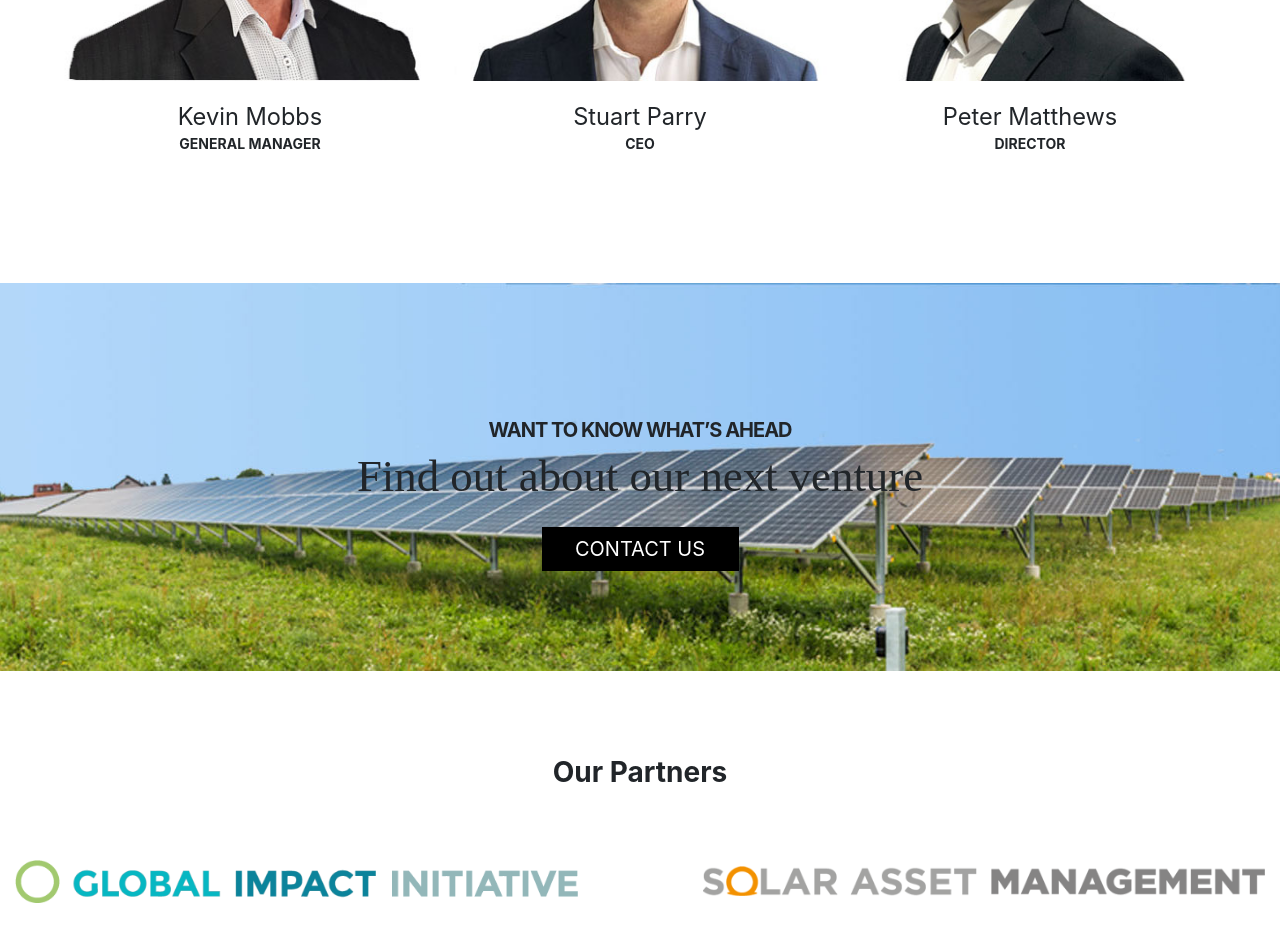
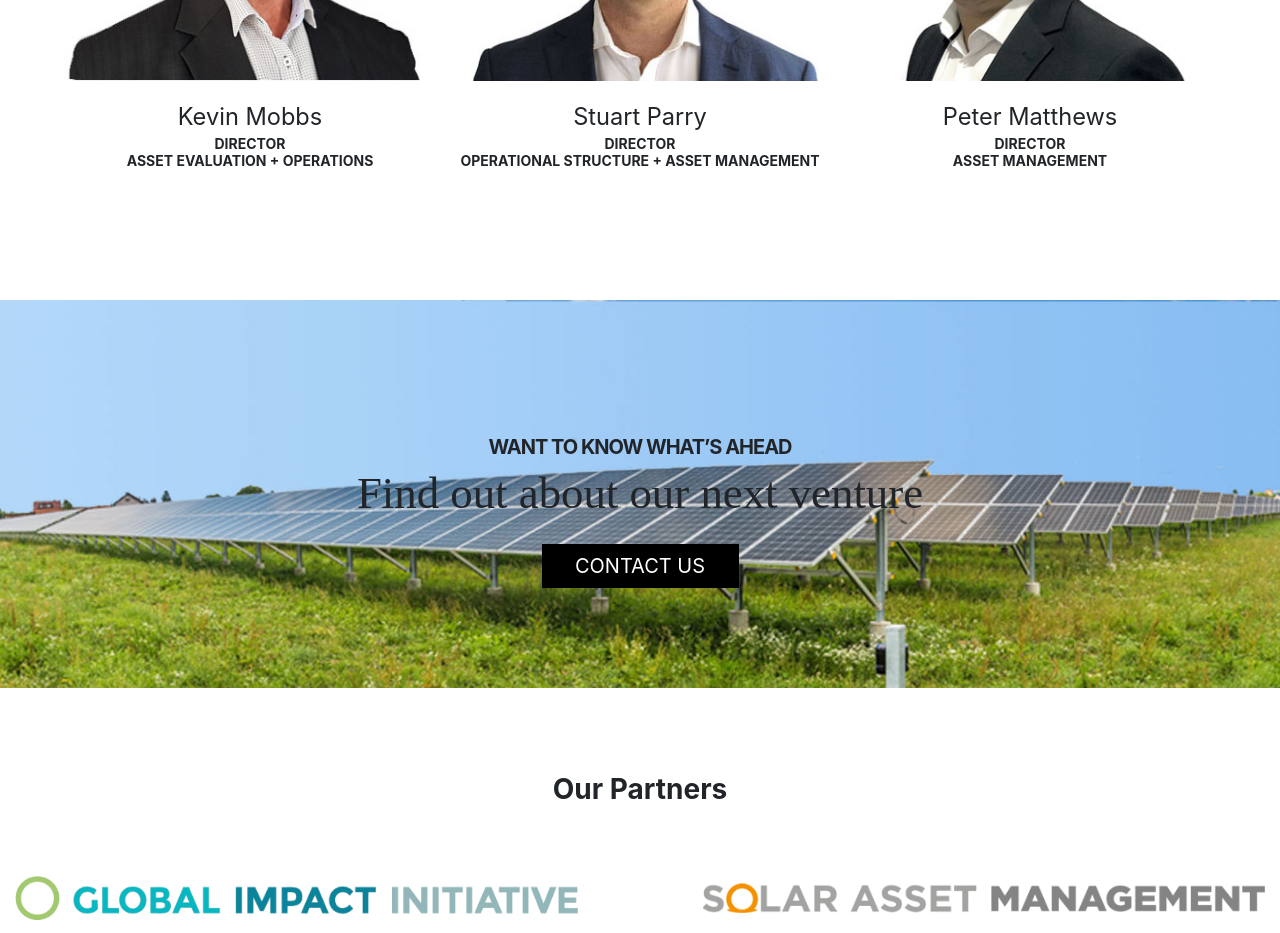
Before and after one commit to swordandstone/homepage, a website: page index.html in a window 1280 px wide. Shown: the part 2900-3833 px from the top of the page. Drawn offline with nearby package versions, Linux system fonts and the light colour scheme; files whose address does not match are found by name.

Commit message:
Update titles

```diff
--- a/index.html
+++ b/index.html
@@ -109,14 +109,16 @@
 								<img src="images/team-01.jpg" alt="image description">
 							</div>
 							<span class="name">Kevin Mobbs</span>
-							<span class="post">General Manager</span>
+							<span class="post">Director</span>
+              <span class="post">Asset Evaluation + Operations</span>
 						</div>
 						<div class="team-item">
 							<div class="profile-img">
 								<img src="images/team-02.jpg" alt="image description">
 							</div>
 							<span class="name">Stuart Parry</span>
-							<span class="post">CEO</span>
+							<span class="post">Director</span>
+							<span class="post">Operational structure + Asset Management</span>
 						</div>
 						<div class="team-item">
 							<div class="profile-img">
@@ -124,6 +126,7 @@
 							</div>
 							<span class="name">Peter Matthews</span>
 							<span class="post">Director</span>
+							<span class="post">Asset Management</span>
 						</div>
 					</div>
 				</div>
```
